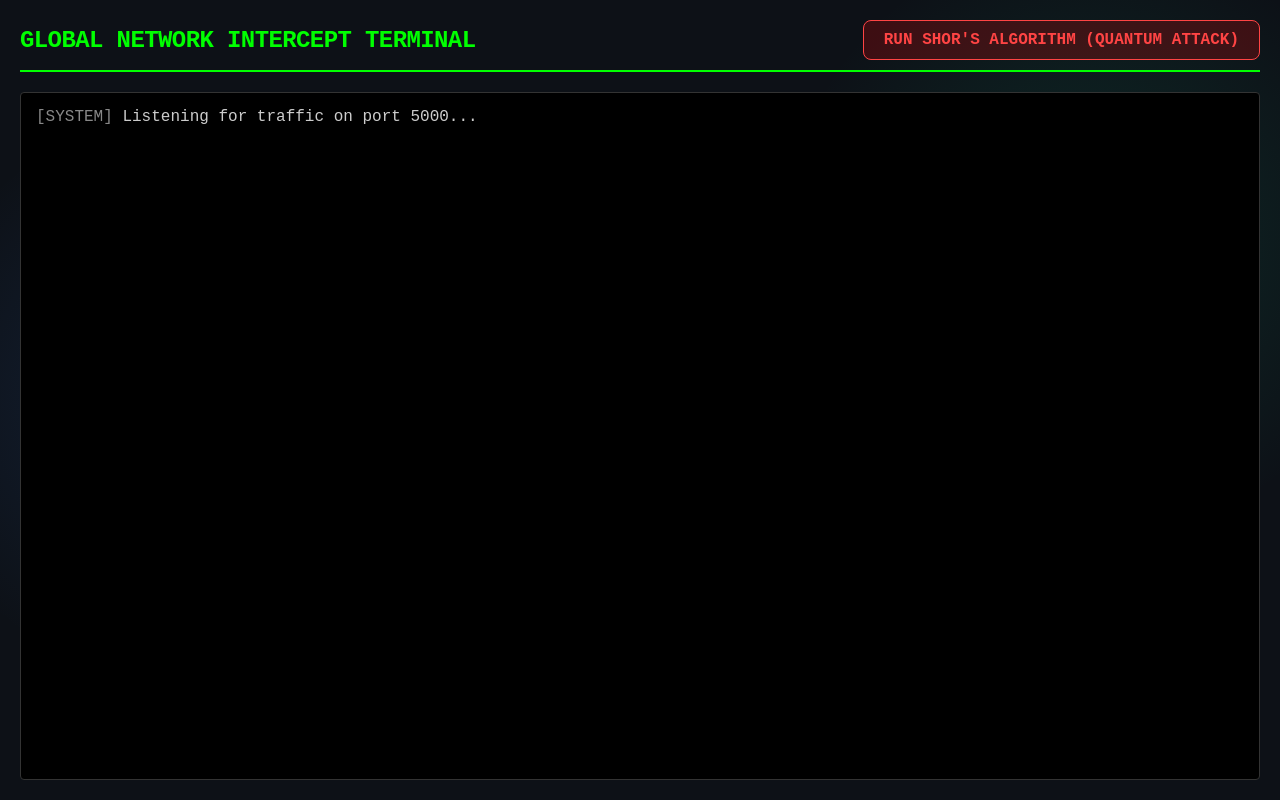
After one commit to ayushhvm/QuantumCNS, a Flask app: page /server in a window 1280 px wide. The commit adds this page. Run offline with Flask 3, Linux system fonts and the light colour scheme; some libraries are stand-ins or nearby versions.

Commit message:
Add MitM Hacker Mode and Server Intercept features

```diff
--- a/app.py
+++ b/app.py
@@ -3,7 +3,7 @@ configure_logging()
 
 import json
 from flask import Flask, request, jsonify, render_template, session
-from flask_socketio import SocketIO, emit
+from flask_socketio import SocketIO, emit, join_room
 
 from auth.users  import (
     init_db, register_user, verify_password,
@@ -22,6 +22,7 @@ socketio  = SocketIO(app, cors_allowed_origins="*", async_mode="threading")
 # Maps username → socket_id. One active connection per user.
 _user_sockets: dict[str, str] = {}
 _socket_users: dict[str, str] = {}   # Reverse map: socket_id → username
+_hacker_mode_users: dict[str, bool] = {} # Hacker mode status per user
 
 signer = DilithiumSigner()
 
@@ -42,6 +43,10 @@ def index():
 @app.route("/chat")
 def chat():
     return render_template("chat.html")
+
+@app.route("/server")
+def server_intercept():
+    return render_template("server.html")
 
 @app.post("/api/register")
 def api_register():
@@ -101,13 +106,29 @@ def api_users_online():
 def on_connect():
     logger.info("Socket connected — sid=%s", request.sid)
 
+@socketio.on("join_intercept")
+def on_join_intercept():
+    join_room("server_intercept")
+    logger.info("Socket %s joined server_intercept room", request.sid)
+
 @socketio.on("disconnect")
 def on_disconnect():
     sid      = request.sid
     username = _socket_users.pop(sid, None)
     if username:
         _user_sockets.pop(username, None)
+        _hacker_mode_users.pop(username, None)
     logger.info("Socket disconnected — sid=%s, username=%s", sid, username)
+
+@socketio.on("toggle_tampering")
+def on_toggle_tampering(data):
+    token = data.get("token", "")
+    sender = _get_username(token)
+    if not sender:
+        return
+    enable = data.get("enable", False)
+    _hacker_mode_users[sender] = enable
+    logger.info("Hacker Mode toggled by %s to %s", sender, enable)
 
 @socketio.on("register_socket")
 def on_register_socket(data):
@@ -203,13 +224,30 @@ def on_handshake_init(data):
         emit("error", {"message": f"{target} is offline"})
         return
 
+    # Simulate MITM Tampering
+    signature_to_send = data["signature"]
+    if _hacker_mode_users.get(sender):
+        signature_to_send = signature_to_send[:-1] + ("0" if signature_to_send[-1] != "0" else "1")
+
     emit("handshake_request", {
         "from":                   sender,
         "kyber_ephemeral_pubkey": data["kyber_ephemeral_pubkey"],
         "ecdhe_ephemeral_pubkey": data["ecdhe_ephemeral_pubkey"],
         "timestamp":              data["timestamp"],
-        "signature":              data["signature"],
+        "signature":              signature_to_send,
     }, to=target_sid)
+
+    # Broadcast to Server Intercept View
+    socketio.emit("intercept_log", {
+        "type": "HANDSHAKE_INIT",
+        "data": {
+            "from": sender,
+            "to": target,
+            "kyber_ephemeral_pubkey": data["kyber_ephemeral_pubkey"][:32] + "...",
+            "ecdhe_ephemeral_pubkey": data["ecdhe_ephemeral_pubkey"][:32] + "...",
+            "signature": signature_to_send[:32] + "..."
+        }
+    }, to="server_intercept")
 
     logger.info("handshake_init forwarded — to=%s (sid=%s)", target, target_sid)
 
@@ -263,14 +301,32 @@ def on_handshake_response(data):
         emit("error", {"message": f"{target} is offline"})
         return
 
+    # Simulate MITM Tampering
+    signature_to_send = data["signature"]
+    if _hacker_mode_users.get(sender):
+        signature_to_send = signature_to_send[:-1] + ("0" if signature_to_send[-1] != "0" else "1")
+
     emit("handshake_complete", {
         "from":                   sender,
         "kyber_ephemeral_pubkey": data["kyber_ephemeral_pubkey"],
         "ecdhe_ephemeral_pubkey": data["ecdhe_ephemeral_pubkey"],
         "kyber_ciphertext":       data["kyber_ciphertext"],
         "timestamp":              data["timestamp"],
-        "signature":              data["signature"],
+        "signature":              signature_to_send,
     }, to=target_sid)
+
+    # Broadcast to Server Intercept View
+    socketio.emit("intercept_log", {
+        "type": "HANDSHAKE_RESPONSE",
+        "data": {
+            "from": sender,
+            "to": target,
+            "kyber_ephemeral_pubkey": data["kyber_ephemeral_pubkey"][:32] + "...",
+            "ecdhe_ephemeral_pubkey": data["ecdhe_ephemeral_pubkey"][:32] + "...",
+            "kyber_ciphertext": data["kyber_ciphertext"][:32] + "...",
+            "signature": signature_to_send[:32] + "..."
+        }
+    }, to="server_intercept")
 
     logger.info("handshake_response forwarded — to=%s", target)
 
@@ -310,6 +366,19 @@ def on_send_message(data):
         "ratchet_step": data.get("ratchet_step", 0),
     }, to=target_sid)
 
+    # Broadcast to Server Intercept View
+    socketio.emit("intercept_log", {
+        "type": "ENCRYPTED_MESSAGE",
+        "data": {
+            "from": sender,
+            "to": target,
+            "nonce": data.get("nonce", ""),
+            "ciphertext_sample": data.get("ciphertext", "")[:32] + "...",
+            "tag": data.get("tag", ""),
+            "ratchet_step": data.get("ratchet_step", 0)
+        }
+    }, to="server_intercept")
+
 # ── Startup ───────────────────────────────────────────────────────────────────
 
 if __name__ == "__main__":
--- /dev/null
+++ b/static/js/server_view.js
@@ -0,0 +1,82 @@
+const socket = io();
+const terminal = document.getElementById("terminal");
+const attackBtn = document.getElementById("attackBtn");
+const attackPanel = document.getElementById("attackPanel");
+const progressFill = document.getElementById("progressFill");
+const attackStatus = document.getElementById("attackStatus");
+
+let lastPayload = null;
+
+// Join the 'server_intercept' room
+socket.emit("join_intercept");
+
+function appendLog(type, data) {
+    const div = document.createElement("div");
+    div.className = "log-entry";
+
+    const time = new Date().toLocaleTimeString();
+    const formattedData = JSON.stringify(data, null, 2);
+
+    div.innerHTML = `
+        <span class="log-time">[${time}]</span>
+        <span class="log-type">${type}</span>
+        <div class="log-data">${formattedData}</div>
+    `;
+
+    terminal.appendChild(div);
+    terminal.scrollTop = terminal.scrollHeight;
+
+    lastPayload = data;
+    attackBtn.disabled = false;
+}
+
+socket.on("intercept_log", (payload) => {
+    appendLog(payload.type, payload.data);
+});
+
+attackBtn.addEventListener("click", () => {
+    if (!lastPayload) return;
+
+    attackBtn.disabled = true;
+    attackPanel.style.display = "block";
+    progressFill.style.width = "0%";
+
+    let isHandshake = lastPayload.type === "HANDSHAKE_INIT" || lastPayload.type === "HANDSHAKE_RESPONSE";
+
+    let progress = 0;
+    attackStatus.textContent = "Initializing Qubits for Shor's Algorithm...";
+    attackStatus.className = "attack-status";
+
+    const interval = setInterval(() => {
+        progress += Math.random() * 5 + 1;
+        if (progress > 100) progress = 100;
+
+        progressFill.style.width = `${progress}%`;
+
+        if (progress > 30 && progress < 60) {
+            attackStatus.textContent = "Applying Quantum Fourier Transform on ECDH P-256...";
+        } else if (progress >= 60 && progress < 90) {
+            attackStatus.textContent = "Extracting discrete logarithm...";
+        } else if (progress >= 90 && progress < 100) {
+            attackStatus.textContent = "ECDH P-256 Broken! Attempting to break ML-KEM-768...";
+        } else if (progress === 100) {
+            clearInterval(interval);
+
+            setTimeout(() => {
+                if (isHandshake) {
+                    attackStatus.innerHTML = `
+                        <span style="color: #ffaa00;">[!] Classical ECDH Key Recovered.</span><br>
+                        <span style="color: #00ff00;">[✓] ML-KEM-768 Ciphertext Resists Shor's Algorithm.</span><br>
+                        <span style="color: #ffaa00;">[X] Failed to derive final HKDF Session Key. Payload remains secure.</span>
+                    `;
+                } else {
+                    attackStatus.innerHTML = `
+                        <span style="color: #00ff00;">[✓] AES-256-GCM Payload Resists Grover's Algorithm.</span><br>
+                        <span style="color: #ffaa00;">[X] Decryption Failed.</span>
+                    `;
+                }
+                setTimeout(() => { attackBtn.disabled = false; }, 2000);
+            }, 1000);
+        }
+    }, 100);
+});
--- a/templates/chat.html
+++ b/templates/chat.html
@@ -38,6 +38,12 @@
                 </div>
                 <div id="e2eeBadge" class="e2ee-badge" style="display: none;">
                     🔐 End-to-End Encrypted
+                </div>
+                <div class="hacker-mode-toggle" style="margin-left: auto;">
+                    <label style="display: flex; align-items: center; gap: 0.5rem; color: var(--accent-danger); font-weight: bold; cursor: pointer; background: rgba(239, 68, 68, 0.1); padding: 0.25rem 0.5rem; border-radius: 4px; border: 1px solid rgba(239, 68, 68, 0.3);">
+                        <input type="checkbox" id="hackerModeSwitch" style="accent-color: var(--accent-danger);">
+                        Hacker Mode
+                    </label>
                 </div>
             </div>
 
--- /dev/null
+++ b/templates/server.html
@@ -0,0 +1,131 @@
+<!DOCTYPE html>
+<html lang="en">
+<head>
+    <meta charset="UTF-8">
+    <meta name="viewport" content="width=device-width, initial-scale=1.0">
+    <title>Server Intercept - QuantumCNS</title>
+    <link rel="stylesheet" href="/static/css/style.css">
+    <script src="https://cdnjs.cloudflare.com/ajax/libs/socket.io/4.7.2/socket.io.min.js"></script>
+    <style>
+        body {
+            background-color: #0d1117;
+            color: #00ff00;
+            font-family: 'Courier New', Courier, monospace;
+            margin: 0;
+            padding: 20px;
+            display: flex;
+            flex-direction: column;
+            height: 100vh;
+            overflow: hidden;
+        }
+        .header {
+            display: flex;
+            justify-content: space-between;
+            align-items: center;
+            border-bottom: 2px solid #00ff00;
+            padding-bottom: 10px;
+            margin-bottom: 20px;
+        }
+        h1 {
+            margin: 0;
+            font-size: 1.5rem;
+            text-transform: uppercase;
+        }
+        .btn-attack {
+            background: rgba(255, 0, 0, 0.2);
+            color: #ff4444;
+            border: 1px solid #ff4444;
+            padding: 10px 20px;
+            font-family: inherit;
+            font-size: 1rem;
+            font-weight: bold;
+            cursor: pointer;
+            text-transform: uppercase;
+            transition: all 0.2s;
+        }
+        .btn-attack:hover:not(:disabled) {
+            background: #ff4444;
+            color: #000;
+        }
+        .btn-attack:disabled {
+            opacity: 0.5;
+            cursor: not-allowed;
+        }
+        .terminal {
+            flex: 1;
+            overflow-y: auto;
+            background: #000;
+            padding: 15px;
+            border: 1px solid #333;
+            border-radius: 4px;
+        }
+        .log-entry {
+            margin-bottom: 15px;
+            word-wrap: break-word;
+        }
+        .log-time {
+            color: #888;
+        }
+        .log-type {
+            color: #ffaa00;
+            font-weight: bold;
+        }
+        .log-data {
+            color: #ccc;
+            margin-left: 20px;
+            white-space: pre-wrap;
+        }
+        .attack-panel {
+            display: none;
+            margin-top: 20px;
+            padding: 20px;
+            border: 1px solid #ff4444;
+            background: rgba(255, 0, 0, 0.05);
+        }
+        .progress-bar {
+            width: 100%;
+            height: 20px;
+            background: #222;
+            margin-top: 10px;
+            border-radius: 2px;
+            overflow: hidden;
+        }
+        .progress-fill {
+            height: 100%;
+            background: #ff4444;
+            width: 0%;
+            transition: width 0.1s linear;
+        }
+        .attack-status {
+            margin-top: 10px;
+            color: #ff4444;
+        }
+        .success-text {
+            color: #00ff00;
+        }
+    </style>
+</head>
+<body>
+    <div class="header">
+        <h1>Global Network Intercept Terminal</h1>
+        <button id="attackBtn" class="btn-attack">Run Shor's Algorithm (Quantum Attack)</button>
+    </div>
+
+    <div class="terminal" id="terminal">
+        <div class="log-entry">
+            <span class="log-time">[SYSTEM]</span> Listening for traffic on port 5000...
+        </div>
+    </div>
+
+    <div class="attack-panel" id="attackPanel">
+        <h3 style="margin-top: 0; color: #ff4444;">SHOR'S ALGORITHM SIMULATOR</h3>
+        <div id="attackTarget">Target: Intercepted Session Key</div>
+        <div class="progress-bar">
+            <div class="progress-fill" id="progressFill"></div>
+        </div>
+        <div class="attack-status" id="attackStatus">Initializing Qubits...</div>
+    </div>
+
+    <script src="/static/js/server_view.js"></script>
+</body>
+</html>
```
Also changed, not shown: static/js/ui.js (+7 -0 lines).
